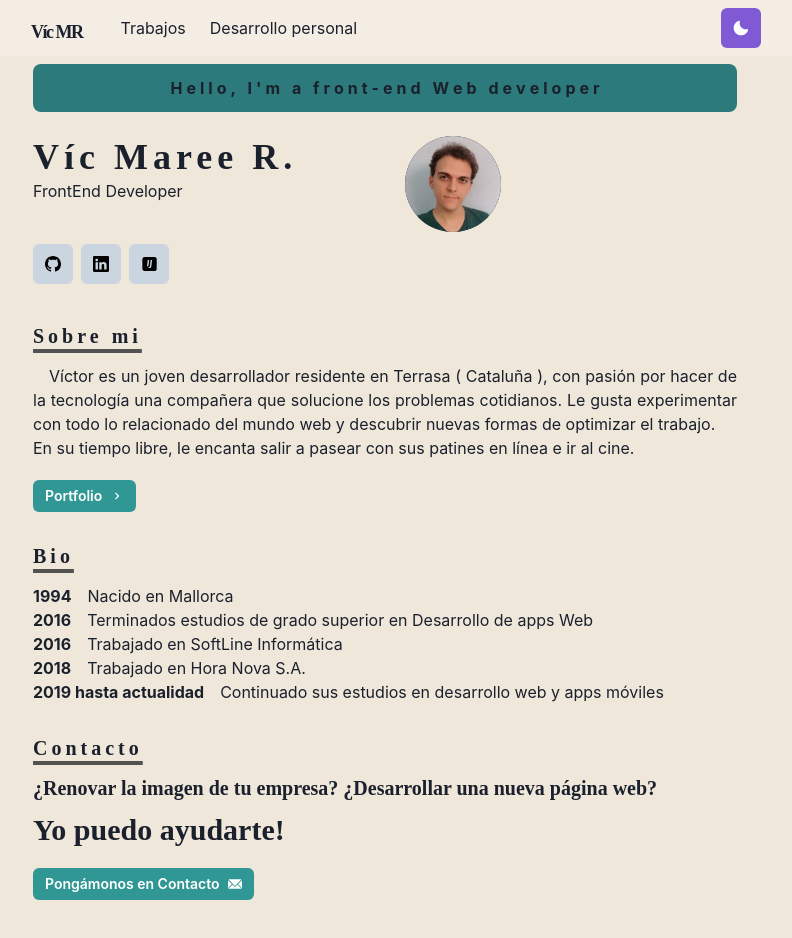
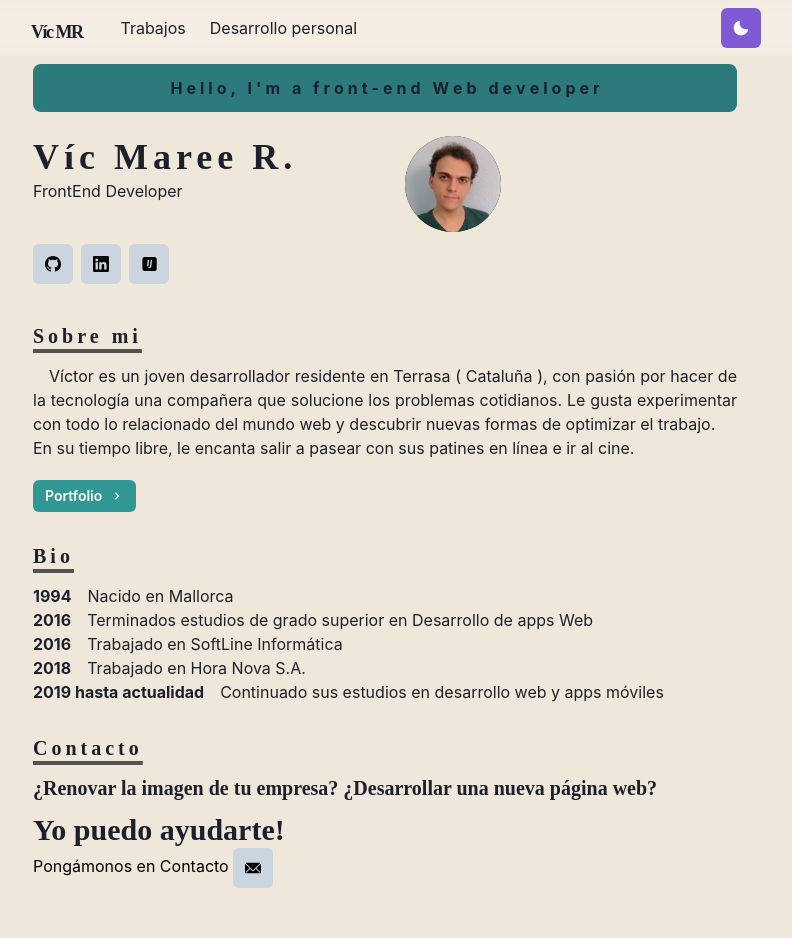
Before and after one commit to AppDeveloperVM/portfolio, a Next.js app: page / in a window 1280 px wide. Shown: the top 938 px of the page, without its empty margins (255-1047 px from the left). Built offline with nearby package versions, Linux system fonts and the light colour scheme; a web font is replaced by a local one.

Commit message:
Update index.js

```diff
--- a/pages/index.js
+++ b/pages/index.js
@@ -116,11 +116,13 @@ const Page = () => {
             Yo puedo ayudarte!
         </Heading>
 
-        <Link isExternal href="mailto:vicmr1994@gmail.com?subject=Propuesta%20de%20desarrollo%20web&body=Estoy%20interesado%20en%20pedir%20presupuesto%20para%20un%20proyecto%20web" passHref>
-            <Button colorScheme='teal' size='sm' mt="5" rightIcon={<EmailIcon/>}>
-            Pongámonos en Contacto
-            </Button>
-        </Link>
+
+
+        <Box>
+            <Link href="mailto:vicmr1994@gmail.com?subject=Propuesta%20de%20desarrollo%20web&body=Estoy%20interesado%20en%20pedir%20presupuesto%20para%20un%20proyecto%20web" variant="concealed" isExternal>
+            Pongámonos en Contacto <IconButton aria-label="GitHub" icon={<EmailIcon/>} bg={useColorModeValue('gray.300','#313134')} />
+            </Link>
+        </Box>
     </Section>
     </Container>
     </Layout>
```
